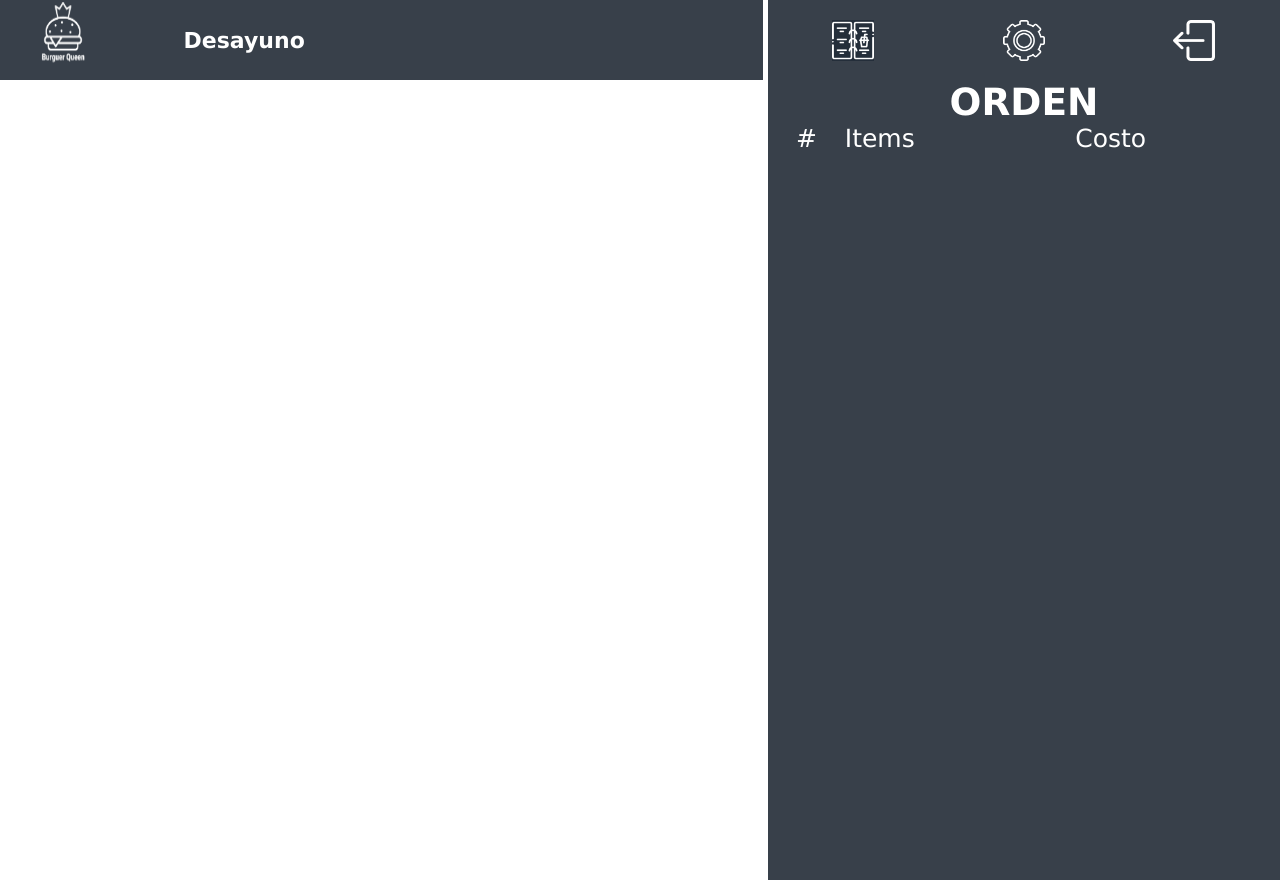
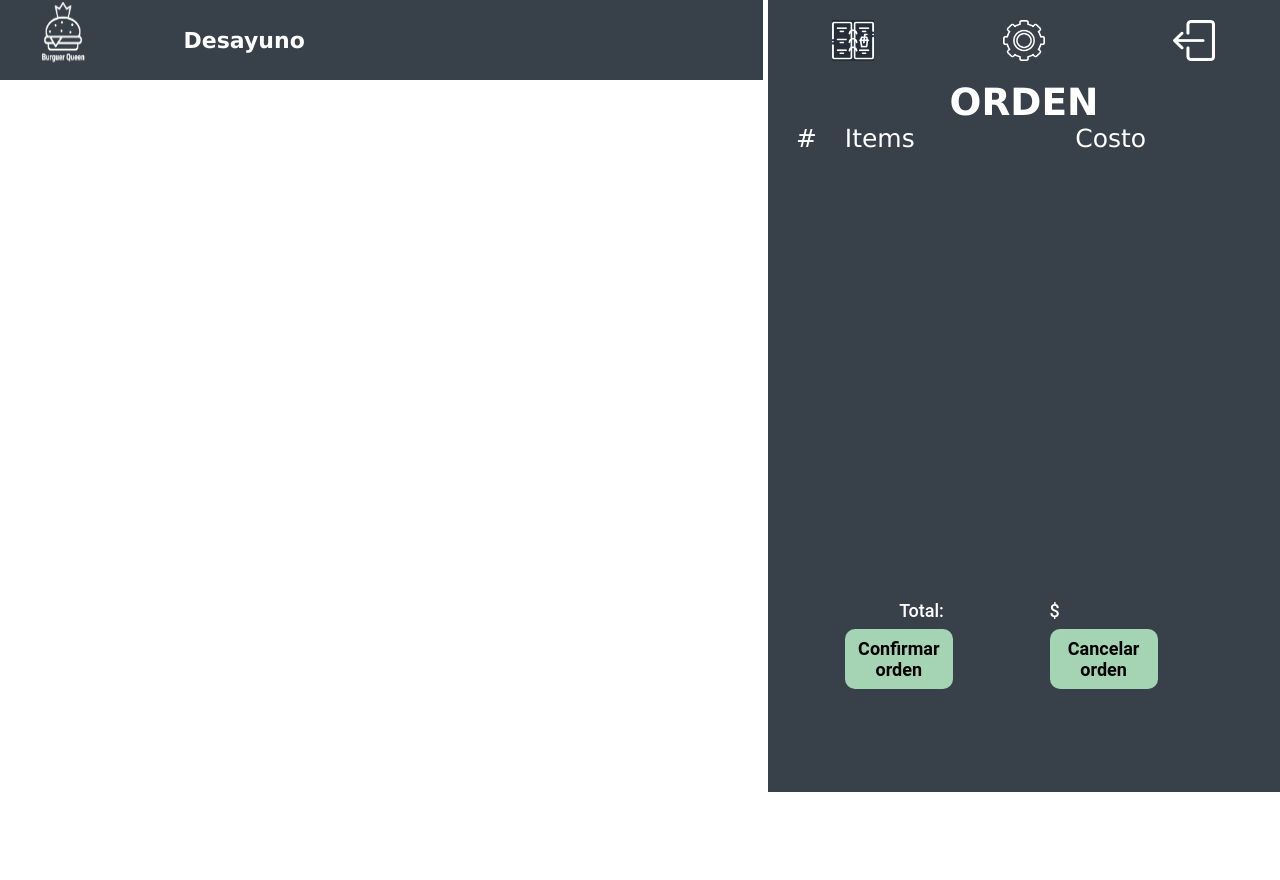
Before and after one commit to DianaG-M/CDMX007-fe-burger-queen, an Angular app: page /orden in a window 1280 px wide. After the commit the page ends 800 px from the top, so only its background shows below. Built offline with nearby package versions, Linux system fonts and the light colour scheme.

Commit message:
Hace el footer del ticket, botones sin funcionalidad

```diff
--- a/src/app/components/orden/orden.component.html
+++ b/src/app/components/orden/orden.component.html
@@ -1,3 +1,3 @@
 <app-nav></app-nav>
-
 <app-ticket></app-ticket>
+<app-footer></app-footer>
--- a/src/app/components/shared/footer/footer.component.css
+++ b/src/app/components/shared/footer/footer.component.css
@@ -0,0 +1,61 @@
+footer {
+    display: grid;
+    grid-template-columns: 60% auto;
+    grid-row: 10% auto;
+}
+
+#nav-footer {
+    background-color: #38404a;
+    height: 24vh;
+    width: 100%;
+    grid-column: 2;
+    display: grid;
+    grid-template-columns: 15% 30% auto 30% 15%;
+    grid-template-rows: 15% 40% auto;
+}
+
+.font {
+    font-family: Roboto;
+    font-weight: bold;
+    font-style: normal;
+    font-stretch: normal;
+    line-height: normal;
+    letter-spacing: normal;
+    color: #000000;
+}
+
+.btn-footer {
+    font-size: 18px;
+    width: 108px;
+    height: 60.3px;
+    border-radius: 10px;
+    background-image: linear-gradient(to top, #a4d4b4 100%, rgba(0, 245, 81, 0));
+}
+
+#confirm {
+    grid-column: 2/3;
+    grid-row: 2/3;
+}
+
+#cancel {
+    grid-column: 4/5;
+    grid-row: 2;
+}
+
+.total {
+    font-size: 18px;
+    font-weight: 500;
+    color: #ffffff;
+    text-align: center;
+}
+
+#p-total {
+    grid-column: 2;
+    grid-row: 1;
+}
+
+#p-cost {
+    grid-column: 4;
+    grid-row: 1;
+    text-align: left;
+}
--- a/src/app/components/shared/footer/footer.component.html
+++ b/src/app/components/shared/footer/footer.component.html
@@ -1,3 +1,8 @@
-<p>
-  footer works!
-</p>
+<footer>
+    <nav id="nav-footer" class="nav font">
+        <p id="p-total" class="font total">Total:</p>
+        <button id="confirm" class="btn-footer font" type="button">Confirmar orden</button>
+        <p id="p-cost" class="font total">$</p>
+        <button id="cancel" class="btn-footer font" type="button">Cancelar orden</button>
+    </nav>
+</footer>
--- a/src/app/components/shared/ticket/ticket.component.css
+++ b/src/app/components/shared/ticket/ticket.component.css
@@ -14,7 +14,7 @@
 #main-ticket {
     display: grid;
     grid-template-columns: 60% auto;
-    height: 100vh;
+    height: 65vh;
 }
 
 #ticket {
```
Also changed, not shown: 1 other file (tests, documents, lock files or other folders).
